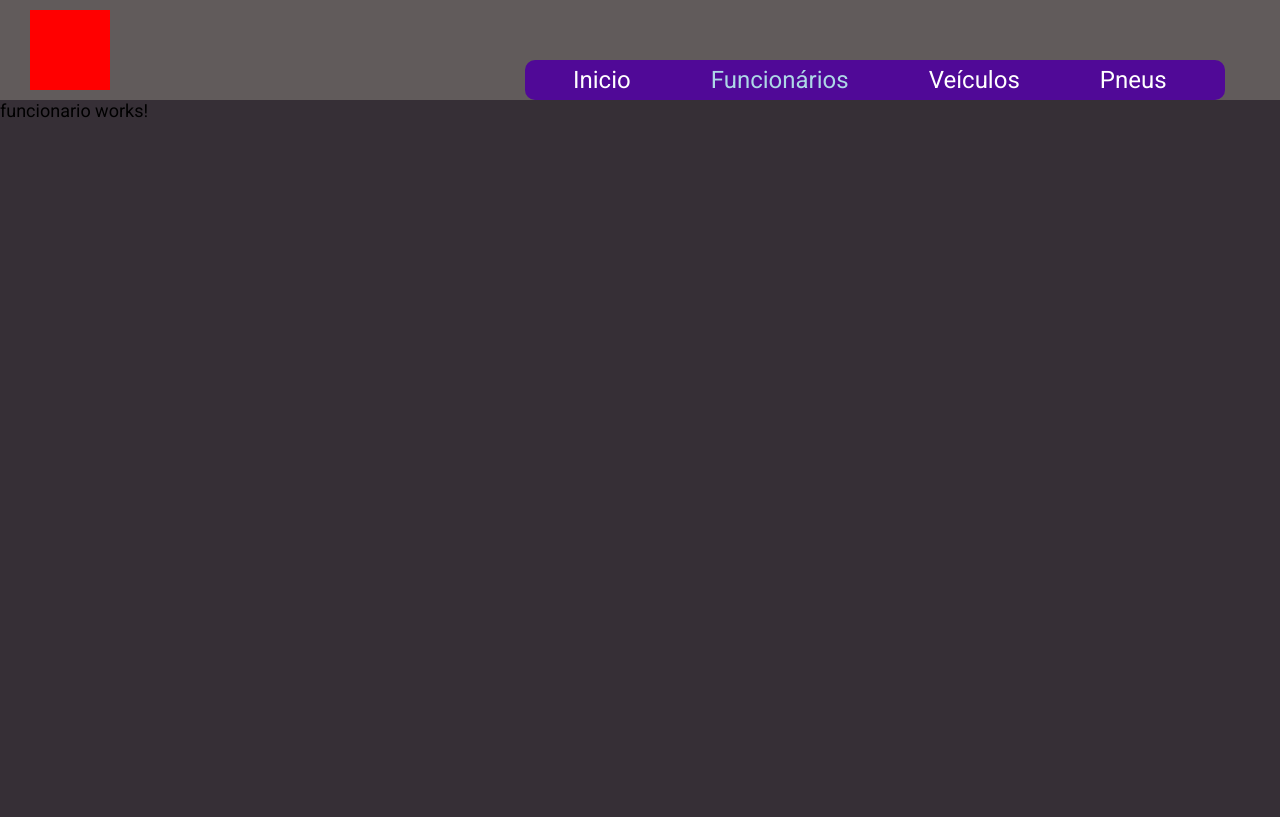
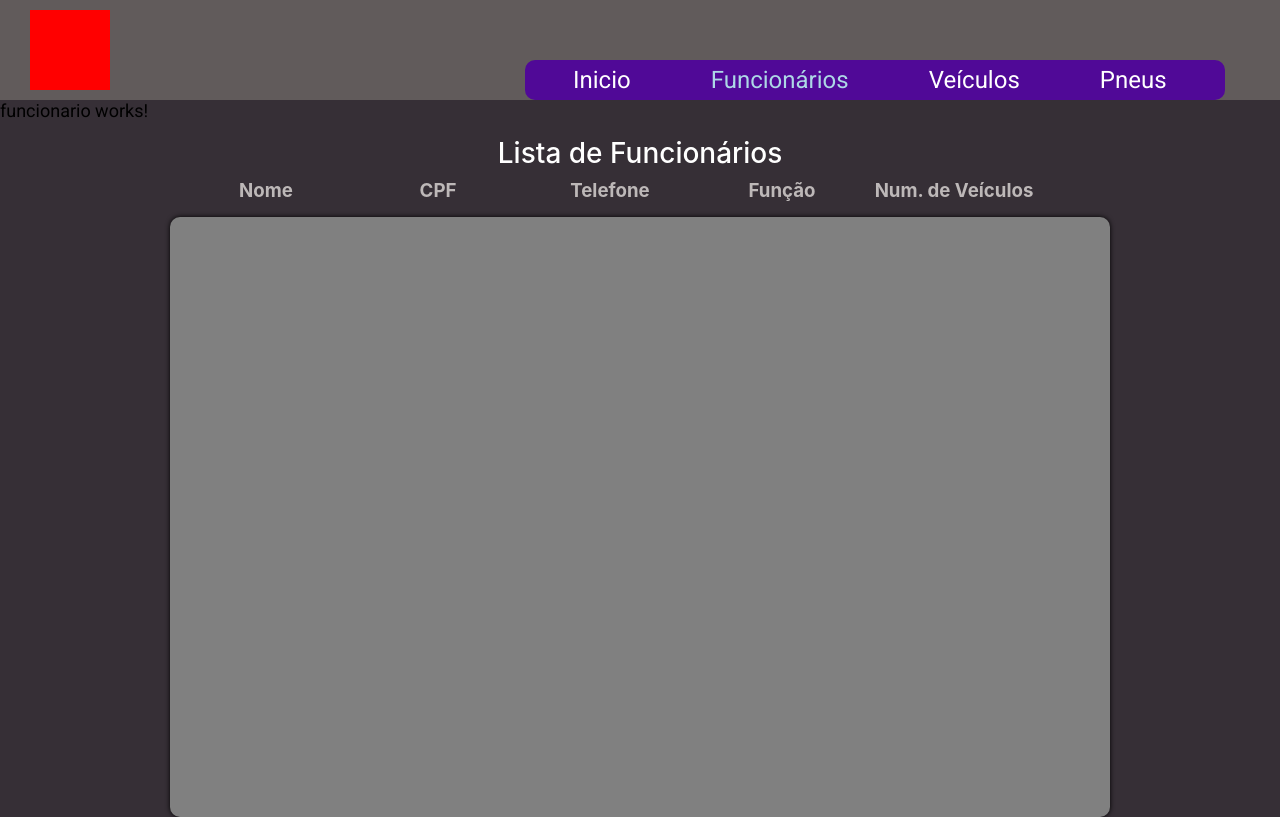
Before and after one commit to RobsonOlv/Upen, an Angular app in the folder upen-gui/: page /funcionarios in a window 1280 px wide. Built offline with nearby package versions, Linux system fonts and the light colour scheme.

Commit message:
(featFuncionario) Versao inicial da screen de funcionarios

```diff
--- a/upen-gui/src/app/screens/funcionario/funcionario.component.css
+++ b/upen-gui/src/app/screens/funcionario/funcionario.component.css
@@ -0,0 +1,90 @@
+@import '~bootstrap/dist/css/bootstrap.min.css';
+@import '@angular/material/prebuilt-themes/indigo-pink.css';
+
+body {
+    background-color: #362F36;
+}
+
+.pageName {
+    width: 100%;
+    height: 30px;
+    text-align: center;
+    color: white;
+    margin: 10px 0;
+}
+
+.tableAtributes {
+    width: 920px;
+    margin: auto;
+    border-collapse: collapse;
+    font-size: 14pt;
+    min-width: 400px;
+}
+
+.tableAtributes tr {
+    color: rgb(189, 184, 184);
+    text-align: center;
+    font-weight: bold;
+}
+
+.tableAtributes th{
+    width: 172px;
+    margin: 12px 12px;
+}
+
+
+.listFuncionarios {
+    width: 940px;
+    height: auto;
+    min-height: 600px;
+    margin: 0 auto;
+    background: gray;
+    border-radius: 10px;
+    box-shadow: 0 0 5px rgba(0, 0, 0, 5);
+}
+
+.tableFuncionarios {
+    border-collapse: collapse;
+    width: 920px;
+    min-width: 400px;
+    max-height: 580px;
+    font-size: 12pt;
+    margin: 12px 12px;
+    padding: 15px 0px;
+    border-radius: 10px;
+    overflow: auto;
+}
+
+
+.tableFuncionarios td{
+    display: inline-block;
+    width: 172px;
+    margin: 10px 0px;
+    padding: 0px 10px 0px 10px;
+    text-align: center;
+}
+
+.blockList {
+    width: 900px;
+    background: salmon;
+    margin: 2px 0;
+    border-style: groove;
+    border-color: black;
+    border-radius: 10px 10px;
+}
+
+/* scroll */
+::-webkit-scrollbar {
+    width: 12px;
+}
+
+::-webkit-scrollbar-track {
+    -webkit-box-shadow: inset 0 0 6px rgba(0,0,0,0.3);
+    border-radius: 10px;
+}
+
+::-webkit-scrollbar-thumb {
+    border-radius: 10px;
+    -webkit-box-shadow: inset 0 0 6px rgba(0,0,0,0.5);
+}
+/* end */
--- a/upen-gui/src/app/screens/funcionario/funcionario.component.html
+++ b/upen-gui/src/app/screens/funcionario/funcionario.component.html
@@ -1 +1,27 @@
 <p>funcionario works!</p>
+<body>
+    <div class = "pageName">
+        <h3>Lista de Funcionários</h3>
+    </div>
+
+    <div class="tableAtributes">
+        <table>
+                <tr>
+                    <th id="nome">Nome</th>
+                    <th id="cpf">CPF</th>
+                    <th id="telefone">Telefone</th>
+                    <th id="funcao">Função</th>
+                    <th id="numVeic">Num. de Veículos</th>
+                </tr>
+        </table>
+    </div>
+
+    <div class="listFuncionarios">
+        <div class="tableFuncionarios">
+
+        </div>
+
+
+    </div>
+
+</body>
```
Also changed, not shown: 2 other files (tests, documents, lock files or other folders).
